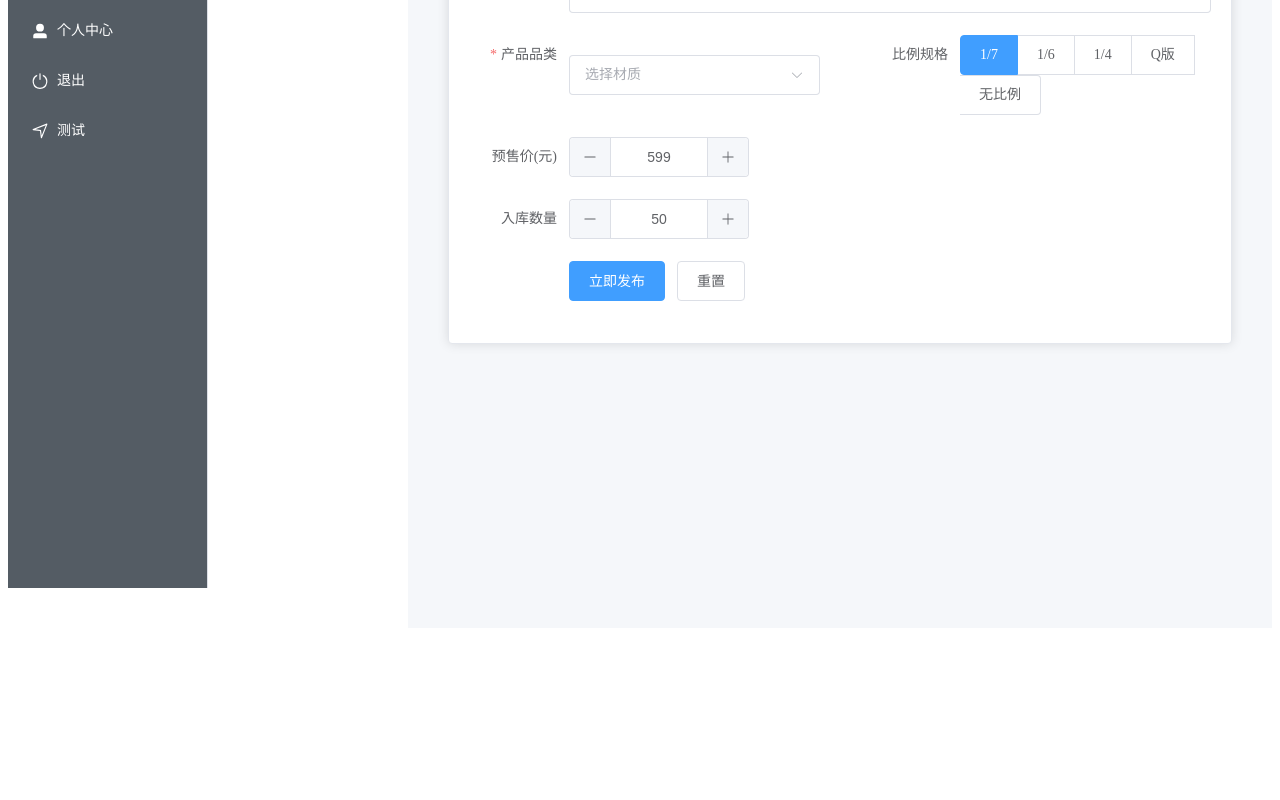
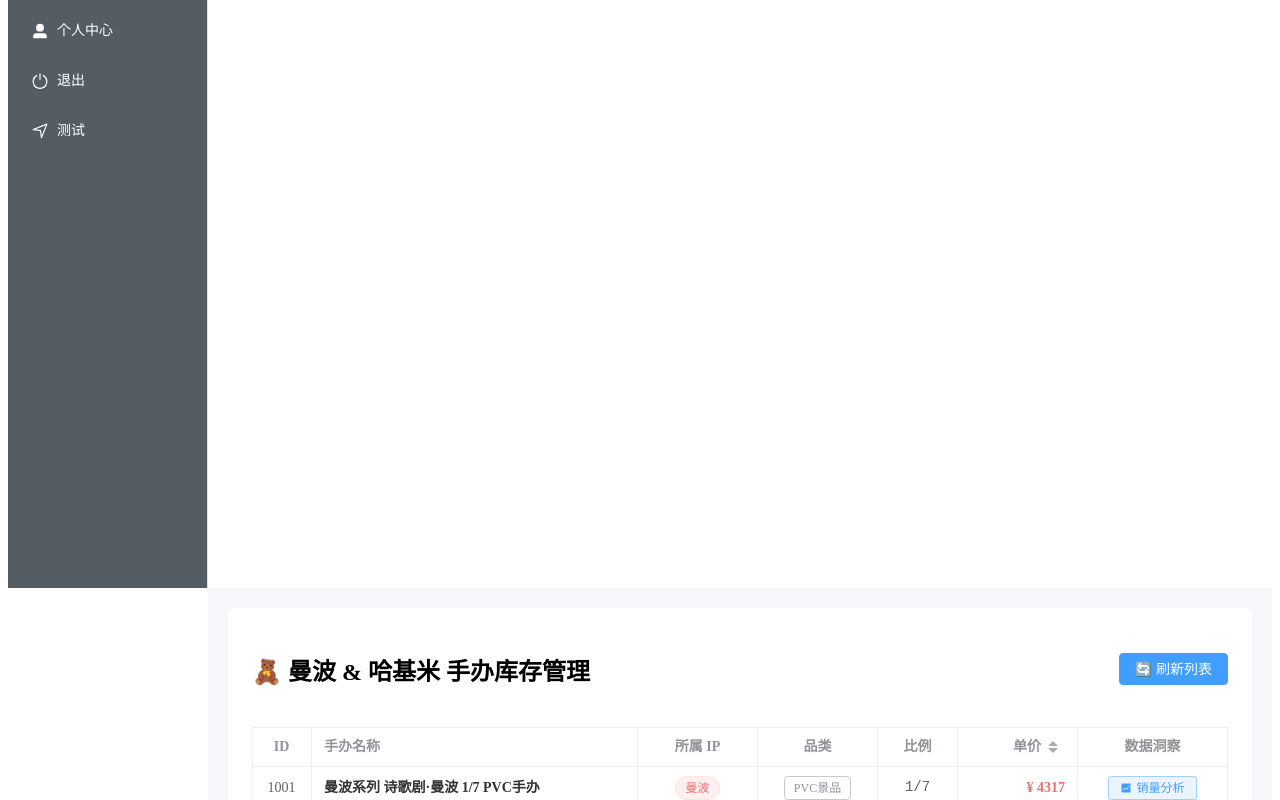
Before and after one commit to Tike00/SWPU-VUE3-manbo, a Vue app: page /main/productlist in a window 1280 px wide. Shown: the part 220-1020 px from the top of the page. Before the commit the page ends 856 px from the top, so only its background shows below. Built offline with nearby package versions, Linux system fonts and the light colour scheme; the HTML template or start-up script is replaced by a standard one.

Commit message:
ProductList.vue

```diff
--- a/src/views/product/ProductList.vue
+++ b/src/views/product/ProductList.vue
@@ -1,168 +1,202 @@
-<!-- src/views/ProductAdd.vue -->
+<!-- src/views/ProductList.vue -->
 <template>
   <div class="page-container">
-    <el-card class="box-card" v-loading="loadingConfig">
-      <template #header>
-        <div class="card-header">
-          <span>✨ 新增手办入库</span>
-          <el-button link type="primary" @click="$router.back()">返回列表</el-button>
-        </div>
-      </template>
+    <div class="header">
+      <h2>🧸 曼波 & 哈基米 手办库存管理</h2>
+      <el-button type="primary" @click="fetchData">🔄 刷新列表</el-button>
+    </div>
 
-      <el-form ref="formRef" :model="form" :rules="rules" label-width="100px" size="large">
-        <!-- 1. 手办名称 -->
-        <el-form-item label="手办名称" prop="name">
-          <el-input v-model="form.name" placeholder="例如：曼波·舞台Ver." />
-        </el-form-item>
+    <!-- 表格区域 -->
+    <el-table :data="tableData" style="width: 100%" border v-loading="loading" stripe>
+      <el-table-column prop="id" label="ID" width="60" align="center" />
 
-        <!-- 2. 所属 IP (动态渲染 Mock 里的数据) -->
-        <el-form-item label="所属 IP" prop="ip">
-          <el-select v-model="form.ip" placeholder="请选择 IP 系列" style="width: 100%">
-            <!-- 遍历 options.ipList -->
-            <el-option v-for="item in options.ipList" :key="item" :label="item" :value="item" />
-          </el-select>
-        </el-form-item>
+      <el-table-column prop="name" label="手办名称" min-width="200" show-overflow-tooltip>
+        <template #default="{ row }">
+          <span style="font-weight: bold; color: #303133">{{ row.name }}</span>
+        </template>
+      </el-table-column>
 
-        <div class="form-row">
-          <!-- 3. 品类 (动态渲染 Mock 里的数据) -->
-          <el-form-item label="产品品类" prop="category" style="flex: 1; margin-right: 20px">
-            <el-select v-model="form.category" placeholder="选择材质">
-              <!-- 遍历 options.categoryList -->
-              <el-option
-                v-for="item in options.categoryList"
-                :key="item"
-                :label="item"
-                :value="item"
-              />
-            </el-select>
-          </el-form-item>
+      <!-- IP 列：使用不同颜色的 Tag 区分 -->
+      <el-table-column prop="ip" label="所属 IP" width="120" align="center">
+        <template #default="{ row }">
+          <el-tag :type="getIpTagType(row.ip)" effect="light" round>
+            {{ row.ip }}
+          </el-tag>
+        </template>
+      </el-table-column>
 
-          <!-- 4. 比例 (动态渲染 Mock 里的数据) -->
-          <el-form-item label="比例规格" prop="scale" style="flex: 1">
-            <el-radio-group v-model="form.scale">
-              <el-radio-button v-for="s in options.scaleList" :key="s" :value="s" :label="s">
-                {{ s }}
-              </el-radio-button>
-            </el-radio-group>
-          </el-form-item>
-        </div>
+      <!-- 品类列 -->
+      <el-table-column prop="category" label="品类" width="120" align="center">
+        <template #default="{ row }">
+          <el-tag type="info" effect="plain">{{ row.category }}</el-tag>
+        </template>
+      </el-table-column>
 
-        <el-form-item label="预售价(元)" prop="price">
-          <el-input-number v-model="form.price" :min="0" :step="100" />
-        </el-form-item>
+      <!-- 比例列 -->
+      <el-table-column prop="scale" label="比例" width="80" align="center">
+        <template #default="{ row }">
+          <span style="color: #606266; font-family: monospace">{{ row.scale }}</span>
+        </template>
+      </el-table-column>
 
-        <el-form-item label="入库数量" prop="stock">
-          <el-input-number v-model="form.stock" :min="1" />
-        </el-form-item>
+      <el-table-column prop="price" label="单价" width="120" sortable align="right">
+        <template #default="{ row }">
+          <span style="color: #f56c6c; font-weight: bold">¥ {{ row.price }}</span>
+        </template>
+      </el-table-column>
 
-        <el-form-item>
-          <el-button type="primary" @click="onSubmit" :loading="submitting">立即发布</el-button>
-          <el-button @click="resetForm">重置</el-button>
-        </el-form-item>
-      </el-form>
-    </el-card>
+      <el-table-column label="数据洞察" width="150" align="center">
+        <template #default="scope">
+          <el-button
+            size="small"
+            type="primary"
+            plain
+            icon="TrendCharts"
+            @click="showAnalysis(scope.row)"
+          >
+            销量分析
+          </el-button>
+        </template>
+      </el-table-column>
+    </el-table>
+
+    <!-- 图表弹窗 -->
+    <el-dialog
+      v-model="dialogVisible"
+      :title="currentProduct ? `📊 ${currentProduct.name} - 销售趋势` : '销售分析'"
+      width="700px"
+      @opened="initChart"
+      destroy-on-close
+    >
+      <div v-loading="chartLoading" style="min-height: 350px">
+        <div ref="chartRef" style="width: 100%; height: 350px"></div>
+      </div>
+    </el-dialog>
   </div>
 </template>
 
 <script setup>
-import { reactive, ref, onMounted } from 'vue'
+import { ref, onMounted, nextTick } from 'vue'
 import axios from 'axios'
-import { useRouter } from 'vue-router'
-import { ElMessage } from 'element-plus'
+import * as echarts from 'echarts'
+// 如果你想用 Element Plus 的图标，记得在 main.js 注册或这里引入，没有也没关系，只是不显示图标
 
-const router = useRouter()
-const formRef = ref(null)
-const loadingConfig = ref(false) // 加载下拉选项的 loading
-const submitting = ref(false) // 提交按钮的 loading
+const tableData = ref([])
+const loading = ref(false)
+const dialogVisible = ref(false)
+const chartLoading = ref(false)
+const chartRef = ref(null)
+const currentProduct = ref(null) // 当前选中的产品
 
-// 1. 定义存储下拉选项的变量
-const options = reactive({
-  ipList: [], // 等待从 Mock 获取 ['曼波', '耄耋'...]
-  categoryList: [], // 等待从 Mock 获取 ['PVC', 'GK'...]
-  scaleList: [],
-})
+// 1. 获取产品列表 (对应 Mock 的 /api/products)
+const fetchData = async () => {
+  loading.value = true
+  try {
+    const res = await axios.get('/api/products')
+    // 注意：你的 Mock 代码直接返回了数组，所以这里直接取 res.data
+    // 如果 Axios 拦截器没处理，可能需要 res.data
+    // 假设你的 Axios 拦截器只返回了 response body
+    tableData.value = Array.isArray(res.data) ? res.data : res.data.data || []
 
-// 表单数据
-const form = reactive({
-  name: '',
-  ip: '',
-  category: '',
-  scale: '',
-  price: 599,
-  stock: 50,
-})
-
-const rules = {
-  name: [{ required: true, message: '必填', trigger: 'blur' }],
-  ip: [{ required: true, message: '必选', trigger: 'change' }],
-  category: [{ required: true, message: '必选', trigger: 'change' }],
-}
-
-// 2. 核心逻辑：去后端(Mock)拿字典数据
-const fetchConfig = async () => {
-  loadingConfig.value = true
-  try {
-    const res = await axios.get('/api/config/options')
-    // 将 Mock 返回的数组填入本地变量
-    // 注意：axios 返回的数据结构是 res.data，mock 的数据结构在里面
-    // 如果你的 mock 直接返回对象，可能是 res.data.data，视具体拦截情况而定
-    // 这里假设 mock 返回的是 { code: 200, data: { ... } }
-    const data = res.data.data || res.data
-
-    options.ipList = data.ipList
-    options.categoryList = data.categoryList
-    options.scaleList = data.scaleList
-
-    // 默认选中比例的第一个
-    if (options.scaleList.length > 0) {
-      form.scale = options.scaleList[0]
-    }
+    console.log('手办数据加载成功:', tableData.value)
   } catch (error) {
-    ElMessage.error('无法加载配置项，请检查 Mock')
+    console.error('获取列表失败:', error)
   } finally {
-    loadingConfig.value = false
+    loading.value = false
   }
 }
 
-// 提交逻辑
-const onSubmit = async () => {
-  if (!formRef.value) return
-  await formRef.value.validate(async (valid) => {
-    if (valid) {
-      submitting.value = true
-      try {
-        await axios.post('/api/inventory/add', form)
-        setTimeout(() => {
-          ElMessage.success('添加成功')
-          router.push('/products')
-        }, 500)
-      } finally {
-        submitting.value = false
-      }
-    }
-  })
+// 2. 根据 IP 返回不同的 Tag 颜色
+const getIpTagType = (ip) => {
+  const map = {
+    曼波: 'danger', // 红色
+    耄耋: 'success', // 绿色
+    哈基米文化: 'warning', // 橙色
+    原创角色: '', // 蓝色(默认)
+  }
+  return map[ip] || 'info'
 }
 
-const resetForm = () => formRef.value.resetFields()
+// 3. 打开分析弹窗
+const showAnalysis = async (row) => {
+  currentProduct.value = row
+  dialogVisible.value = true
+  // 这里我们将在弹窗打开后的 hook (initChart) 里去请求订单数据
+}
 
-// 3. 页面加载完毕后，立即调用
+// 4. 初始化图表
+const initChart = async () => {
+  chartLoading.value = true
+  await nextTick() // 等待 DOM 生成
+
+  // 模拟：去后端获取这个产品的详细订单数据
+  // 真实场景：const res = await axios.get(`/api/figure/orders?name=${currentProduct.value.name}`)
+  // 这里为了演示，我们从你的 Mock /api/figure/orders 取点数据来模拟
+  let trendData = []
+  let xLabels = []
+
+  try {
+    // 调用 Mock 的订单接口
+    const res = await axios.get('/api/figure/orders')
+    const allOrders = res.data.list || res.data // 根据你的 Mock 结构调整
+
+    // 简单的数据清洗：找出名字匹配的，或者随机取最近7天的数据模拟趋势
+    // 由于 Mock 的日期是随机的，为了图表好看，我们这里模拟生成近7天的走势
+    xLabels = ['周一', '周二', '周三', '周四', '周五', '周六', '周日']
+    trendData = xLabels.map(() => Math.floor(Math.random() * 50) + 10) // 随机生成 10-60 的销量
+  } catch (e) {
+    console.error(e)
+    trendData = [10, 20, 15, 30, 40, 20, 50] // 兜底数据
+  } finally {
+    chartLoading.value = false
+  }
+
+  // 开始绘图
+  const myChart = echarts.init(chartRef.value)
+
+  const option = {
+    tooltip: { trigger: 'axis' },
+    grid: { left: '3%', right: '4%', bottom: '3%', containLabel: true },
+    xAxis: {
+      type: 'category',
+      boundaryGap: false,
+      data: xLabels,
+    },
+    yAxis: { type: 'value', name: '销量 (件)' },
+    series: [
+      {
+        name: '日销量',
+        type: 'line',
+        smooth: true, // 平滑曲线
+        data: trendData,
+        areaStyle: {
+          color: new echarts.graphic.LinearGradient(0, 0, 0, 1, [
+            { offset: 0, color: 'rgba(64, 158, 255, 0.5)' },
+            { offset: 1, color: 'rgba(64, 158, 255, 0.01)' },
+          ]),
+        },
+        itemStyle: { color: '#409EFF' },
+      },
+    ],
+  }
+  myChart.setOption(option)
+}
+
 onMounted(() => {
-  fetchConfig()
+  fetchData()
 })
 </script>
 
 <style scoped>
 .page-container {
-  padding: 20px;
+  padding: 24px;
+  background-color: #fff;
+  border-radius: 8px;
+}
+.header {
   display: flex;
-  justify-content: center;
-}
-.box-card {
-  width: 100%;
-  max-width: 800px;
-}
-.form-row {
-  display: flex;
-  gap: 20px;
+  justify-content: space-between;
+  align-items: center;
+  margin-bottom: 20px;
 }
 </style>
```
